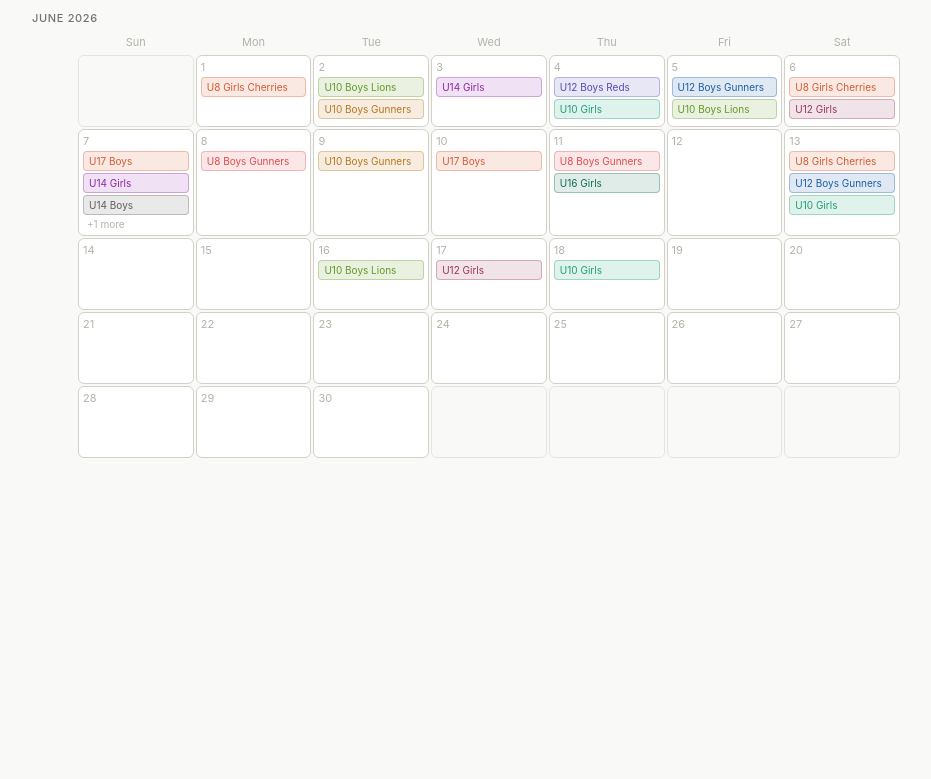
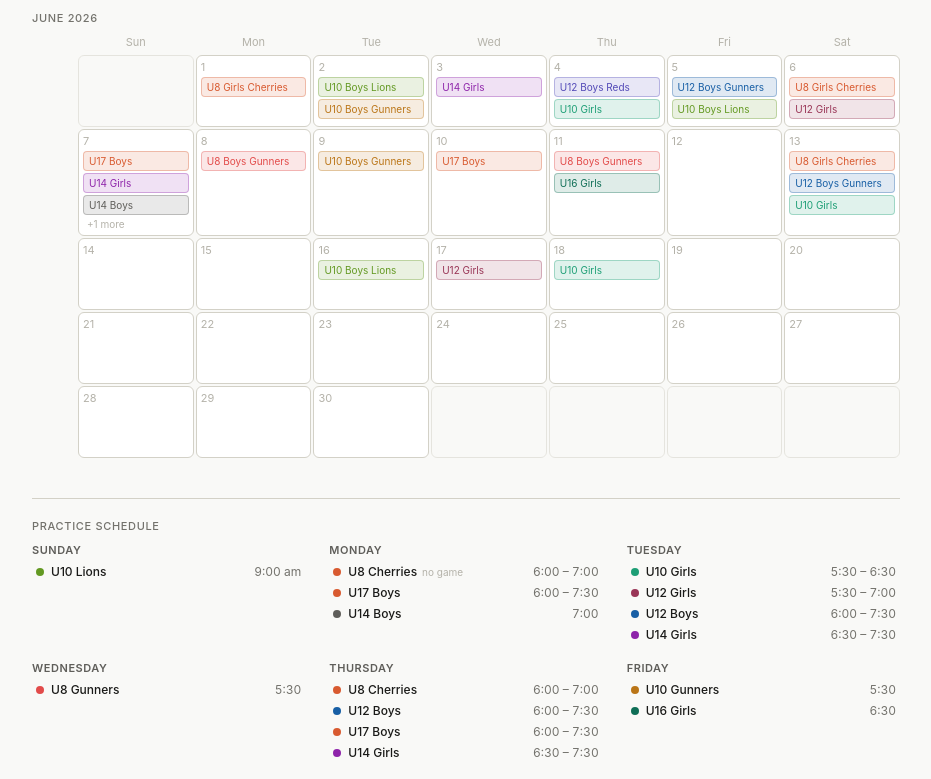
Before and after one commit to dimxasnewfrozen/MSUSC, a plain HTML site: page calendar/index.html in a window 1280 px wide. Shown: the part 1425-2204 px from the top of the page, without its empty margins (174-1105 px from the left). Before the commit the page ends 1901 px from the top, so only its background shows below. Drawn offline with Linux system fonts and the light colour scheme.

Commit message:
Updated practice schedule

```diff
--- a/calendar/calendar.css
+++ b/calendar/calendar.css
@@ -306,6 +306,71 @@ body {
     white-space: nowrap;
 }
 
+/* Practice schedule */
+
+.practice-section {
+    margin-top: 2.5rem;
+    padding-top: 1.25rem;
+    border-top: 0.5px solid #d3d1c7;
+}
+
+.practice-header {
+    font-size: 11px;
+    font-weight: 500;
+    color: #73726c;
+    text-transform: uppercase;
+    letter-spacing: 0.06em;
+    margin-bottom: 10px;
+}
+
+.practice-days-list {
+    display: grid;
+    grid-template-columns: repeat(auto-fill, minmax(220px, 1fr));
+    gap: 16px 24px;
+}
+
+.practice-day-label {
+    font-size: 11px;
+    font-weight: 600;
+    color: #5f5e5a;
+    text-transform: uppercase;
+    letter-spacing: 0.05em;
+    margin-bottom: 4px;
+}
+
+.practice-row {
+    display: flex;
+    align-items: center;
+    gap: 7px;
+    padding: 3px 4px;
+    border-radius: 5px;
+    font-size: 12px;
+}
+
+.practice-row:hover {
+    background: #f1efe8;
+}
+
+.practice-team {
+    flex: 1;
+    font-weight: 500;
+    display: flex;
+    align-items: center;
+    gap: 5px;
+}
+
+.practice-note {
+    font-size: 10px;
+    font-weight: 400;
+    color: #b4b2a9;
+}
+
+.practice-time {
+    color: #73726c;
+    white-space: nowrap;
+    font-variant-numeric: tabular-nums;
+}
+
 /* Modal */
 
 .modal-bg {
--- a/calendar/index.html
+++ b/calendar/index.html
@@ -31,6 +31,52 @@
   <div class="legend" id="legend"></div>
   <div id="cal-view"></div>
   <div id="list-view" style="display:none"></div>
+
+  <div class="practice-section">
+    <div class="practice-header">Practice Schedule</div>
+    <div class="practice-days-list">
+
+      <div class="practice-day-group">
+        <div class="practice-day-label">Sunday</div>
+        <div class="practice-row"><div class="leg-dot" style="background:#639922"></div><div class="practice-team">U10 Lions</div><div class="practice-time">9:00 am</div></div>
+      </div>
+
+      <div class="practice-day-group">
+        <div class="practice-day-label">Monday</div>
+        <div class="practice-row"><div class="leg-dot" style="background:#D85A30"></div><div class="practice-team">U8 Cherries <span class="practice-note">no game</span></div><div class="practice-time">6:00 – 7:00</div></div>
+        <div class="practice-row"><div class="leg-dot" style="background:#D85A30"></div><div class="practice-team">U17 Boys</div><div class="practice-time">6:00 – 7:30</div></div>
+        <div class="practice-row"><div class="leg-dot" style="background:#5F5E5A"></div><div class="practice-team">U14 Boys</div><div class="practice-time">7:00</div></div>
+      </div>
+
+      <div class="practice-day-group">
+        <div class="practice-day-label">Tuesday</div>
+        <div class="practice-row"><div class="leg-dot" style="background:#1D9E75"></div><div class="practice-team">U10 Girls</div><div class="practice-time">5:30 – 6:30</div></div>
+        <div class="practice-row"><div class="leg-dot" style="background:#993556"></div><div class="practice-team">U12 Girls</div><div class="practice-time">5:30 – 7:00</div></div>
+        <div class="practice-row"><div class="leg-dot" style="background:#185FA5"></div><div class="practice-team">U12 Boys</div><div class="practice-time">6:00 – 7:30</div></div>
+        <div class="practice-row"><div class="leg-dot" style="background:#8E24AA"></div><div class="practice-team">U14 Girls</div><div class="practice-time">6:30 – 7:30</div></div>
+      </div>
+
+      <div class="practice-day-group">
+        <div class="practice-day-label">Wednesday</div>
+        <div class="practice-row"><div class="leg-dot" style="background:#E24B4A"></div><div class="practice-team">U8 Gunners</div><div class="practice-time">5:30</div></div>
+      </div>
+
+      <div class="practice-day-group">
+        <div class="practice-day-label">Thursday</div>
+        <div class="practice-row"><div class="leg-dot" style="background:#D85A30"></div><div class="practice-team">U8 Cherries</div><div class="practice-time">6:00 – 7:00</div></div>
+        <div class="practice-row"><div class="leg-dot" style="background:#185FA5"></div><div class="practice-team">U12 Boys</div><div class="practice-time">6:00 – 7:30</div></div>
+        <div class="practice-row"><div class="leg-dot" style="background:#D85A30"></div><div class="practice-team">U17 Boys</div><div class="practice-time">6:00 – 7:30</div></div>
+        <div class="practice-row"><div class="leg-dot" style="background:#8E24AA"></div><div class="practice-team">U14 Girls</div><div class="practice-time">6:30 – 7:30</div></div>
+      </div>
+
+      <div class="practice-day-group">
+        <div class="practice-day-label">Friday</div>
+        <div class="practice-row"><div class="leg-dot" style="background:#BA7517"></div><div class="practice-team">U10 Gunners</div><div class="practice-time">5:30</div></div>
+        <div class="practice-row"><div class="leg-dot" style="background:#0F6E56"></div><div class="practice-team">U16 Girls</div><div class="practice-time">6:30</div></div>
+      </div>
+
+    </div>
+  </div>
 </div>
 
 <div class="modal-bg" id="modal-bg" onclick="if(event.target===this)closeModal()">
```
